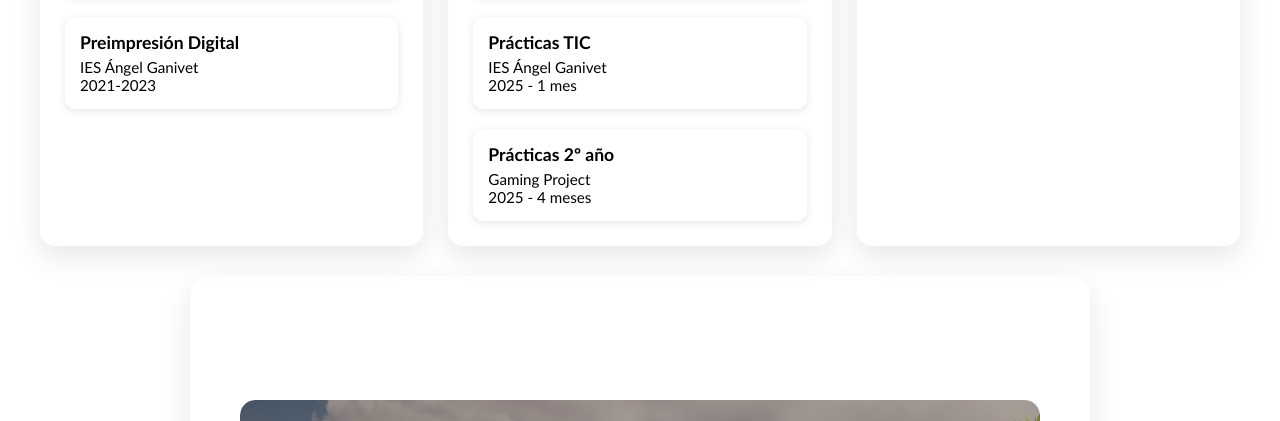
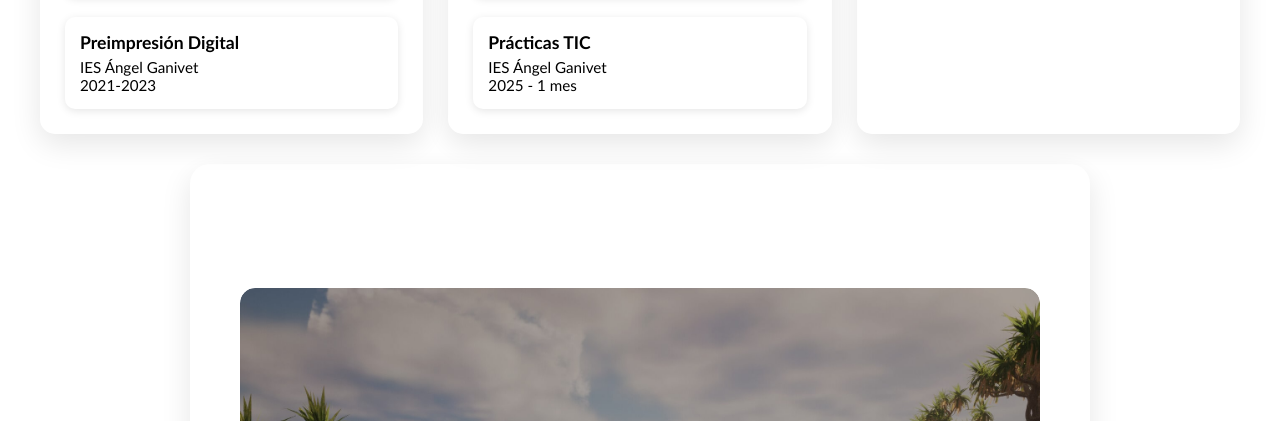
Before and after one commit to zmarmeg03/zmarmegcv, a plain HTML site: page index.html in a window 1280 px wide. Shown: the part 822-1243 px from the top of the page. Drawn offline with Linux system fonts and the light colour scheme.

Commit message:
cambios web

```diff
--- a/index.html
+++ b/index.html
@@ -104,11 +104,6 @@
                     <strong>Prácticas TIC</strong>
                     <span>IES Ángel Ganivet</span>
                     <span>2025 - 1 mes</span>
-                </div>
-                <div class="item">
-                    <strong>Prácticas 2º año</strong>
-                    <span>Gaming Project</span>
-                    <span>2025 - 4 meses</span>
                 </div>
             </section>
 
```
